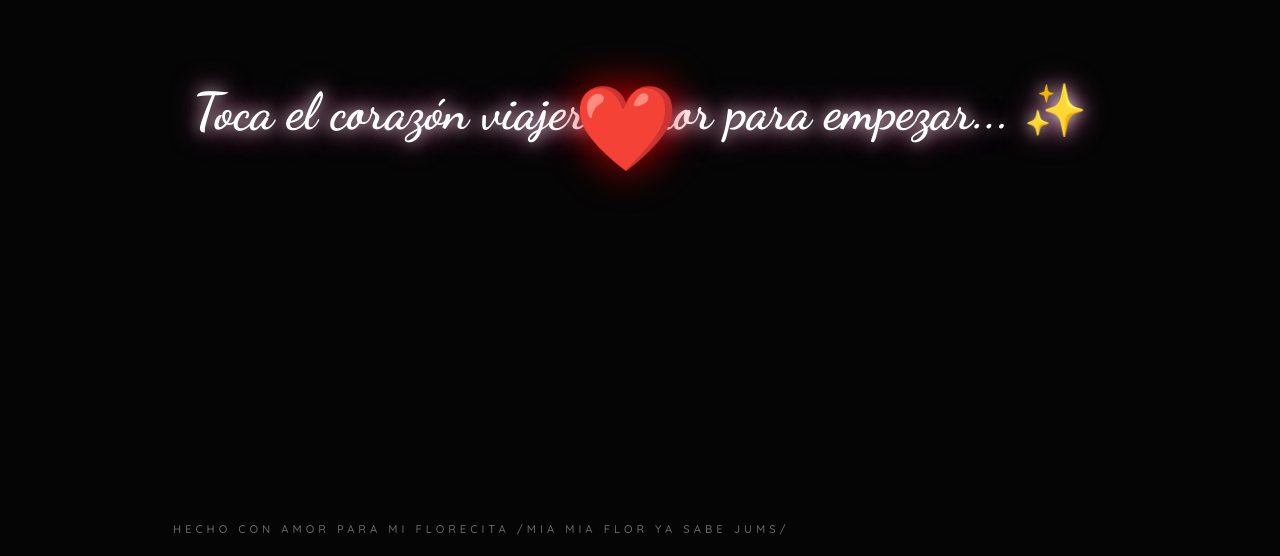
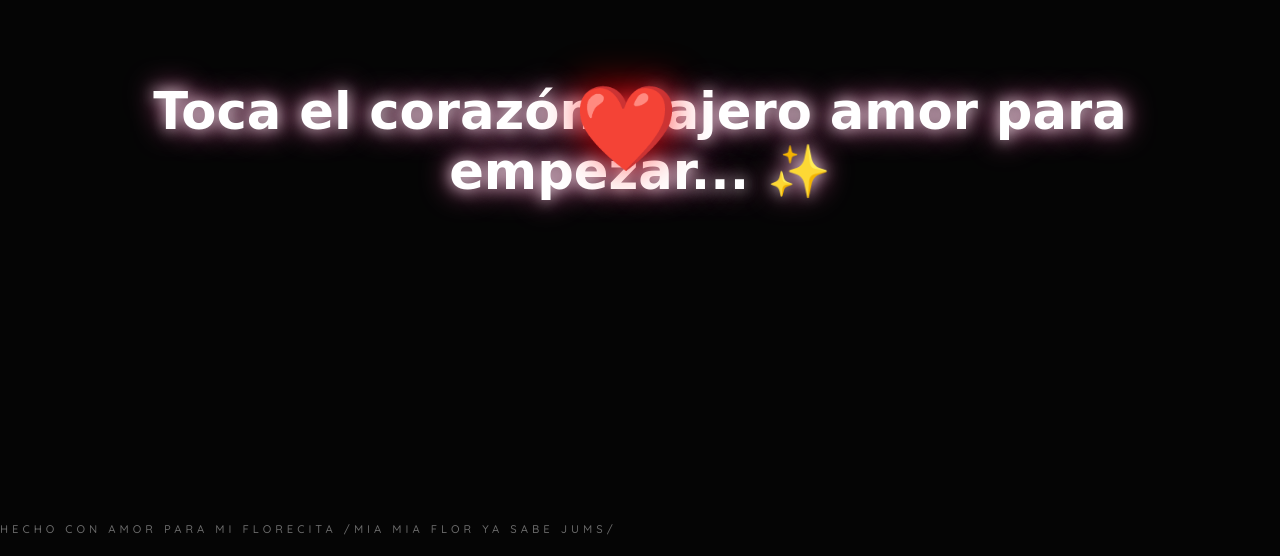
Before and after one commit to jhonatandaza0909-a11y/FLOWER, a plain HTML site: page index.html in a window 1280 px wide. Shown: the part 244-800 px from the top of the page. Drawn offline with Linux system fonts and the light colour scheme.

Commit message:
Update index.html

```diff
--- a/index.html
+++ b/index.html
@@ -5,7 +5,7 @@
     <meta name="viewport" content="width=device-width, initial-scale=1.0">
     <title>Para Florecita ✨ - Do Better</title>
     <link rel="stylesheet" href="style.css">
-    <link href="https://fonts.googleapis.com/css2?family=Dancing+Script:wght@700&family=Quicksand:wght@300;500;700&display=swap" rel="stylesheet">
+    <link href="https://fonts.googleapis.com/css2?family=Montserrat:wght@400;700&family=Quicksand:wght@300;500;700&display=swap" rel="stylesheet">
 </head>
 <body>
 
```
